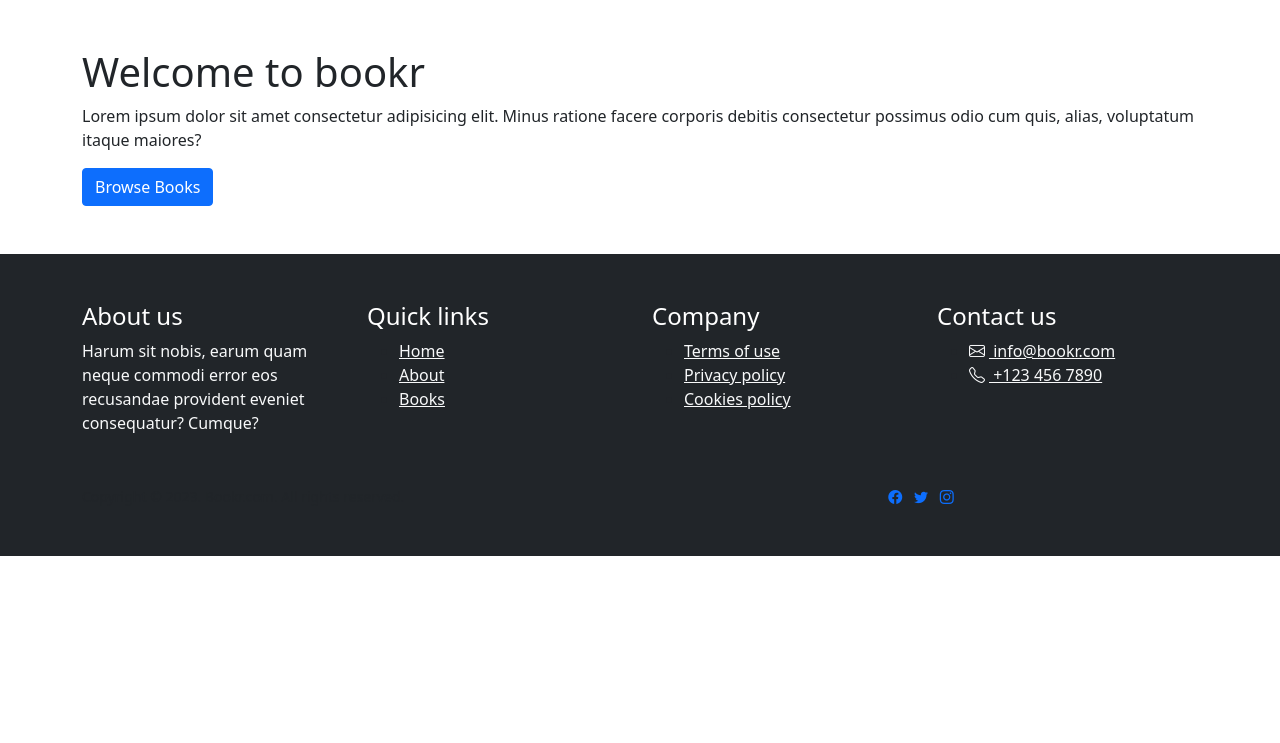
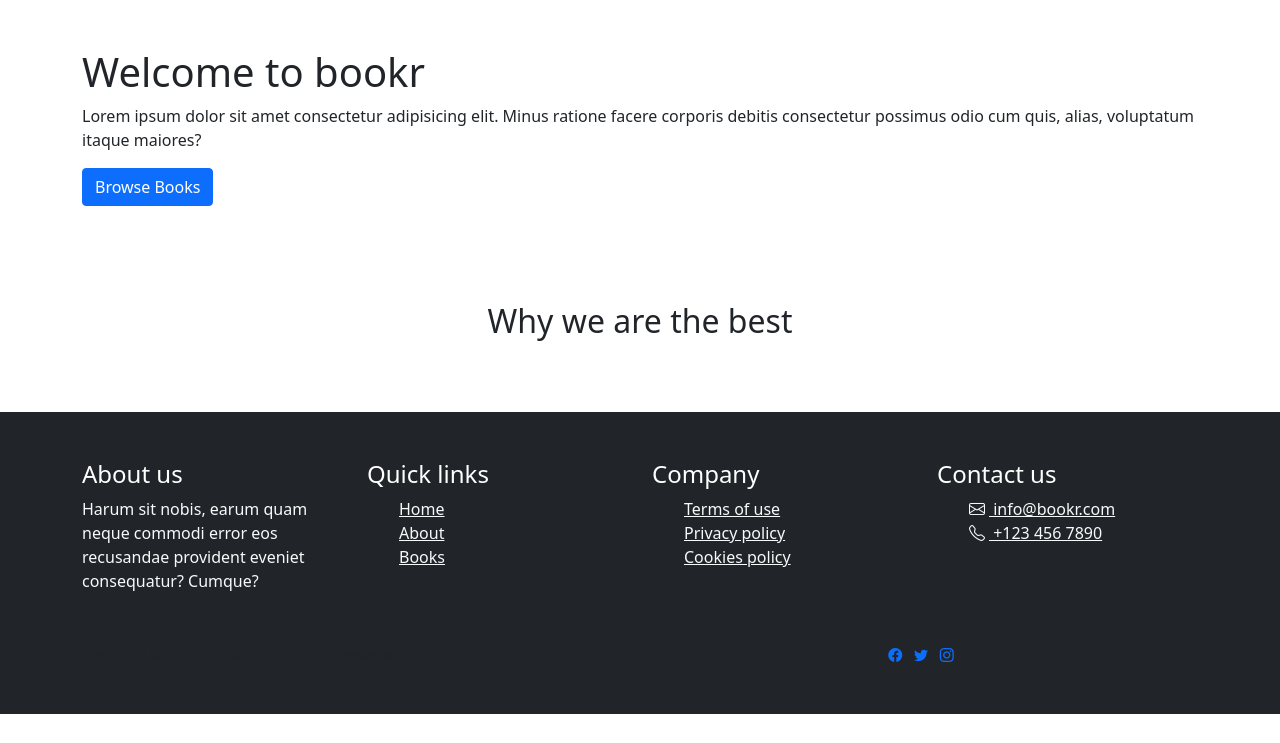
Before and after one commit to paulnyabaro/bookr, a Django app: page / in a window 1280 px wide. Shown: the part 57-800 px from the top of the page. Run offline with Django 4.2, Linux system fonts and the light colour scheme; parts of the project's set-up code (start-up, migrations or seed data) failed here and were passed over.

Commit message:
Added why us section

```diff
--- a/templates/index.html
+++ b/templates/index.html
@@ -8,4 +8,13 @@
         <a href="" class="btn btn-primary">Browse Books</a>
     </div>
 </section>
+<section class="py-4 py-lg-5">
+    <div class="container">
+        <div class="row">
+            <div class="col-12">
+                <h2 class="text-center mb-4">Why we are the best</h2>
+            </div>
+        </div>
+    </div>
+</section>
 {% endblock %}
```
